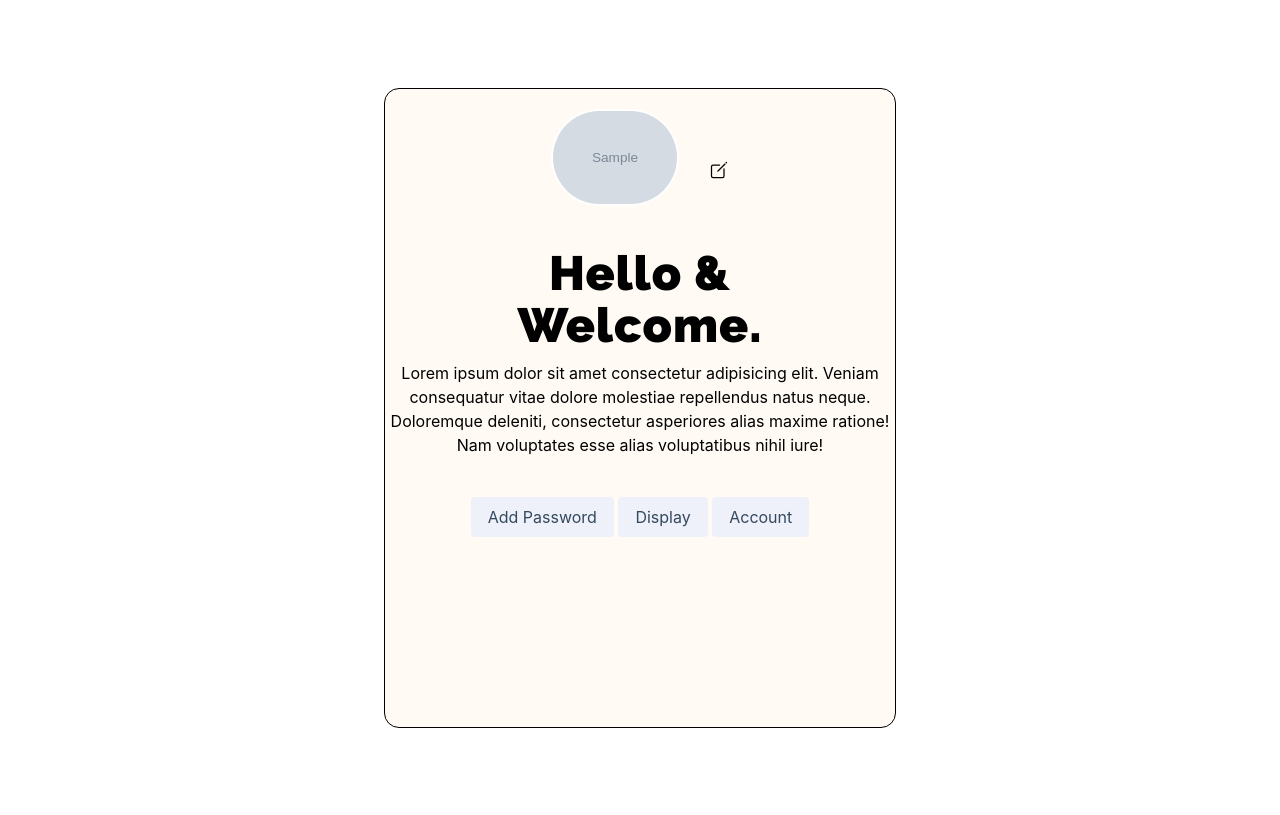
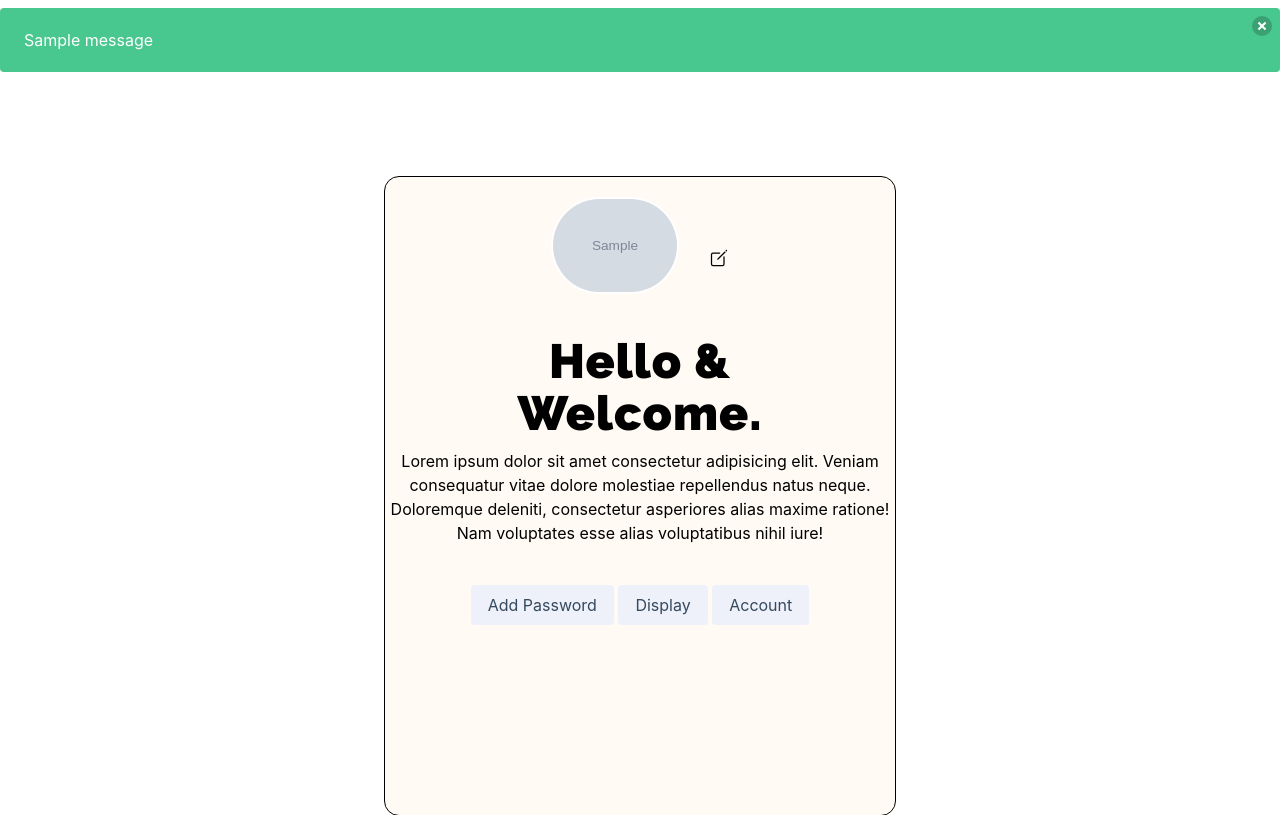
Before and after one commit to william930817/password, a Python web app: template loginapp/templates/manager.html in a window 1280 px wide. Shown: the part 80-895 px from the top of the page. Before the commit the page ends 808 px from the top, so only its background shows below. Run offline with Jinja, Linux system fonts and the light colour scheme; the template is opened without the code that fills it: most values are stand-ins (such as "Sample title", 1, 10 or a date in 2020); grey boxes marked "Sample" are stand-in pictures; one stand-in notice (Sample message) is shown.

Commit message:
Minor bug fix.

```diff
--- a/loginapp/templates/manager.html
+++ b/loginapp/templates/manager.html
@@ -84,6 +84,17 @@
     {% extends "navbar.html" %}
     {% block content %}
 
+    {% with messages = get_flashed_messages(with_categories=true) %}
+    {% if messages %}
+    {% for category, message in messages %}
+    <div class="notify notification is-{{ category }}">
+        <button class="delete"></button>
+        {{ message }}
+    </div>
+    {% endfor %}
+    {% endif %}
+    {% endwith %}
+
     <div class="main-container">
         <div class="inner-container">
 
```
